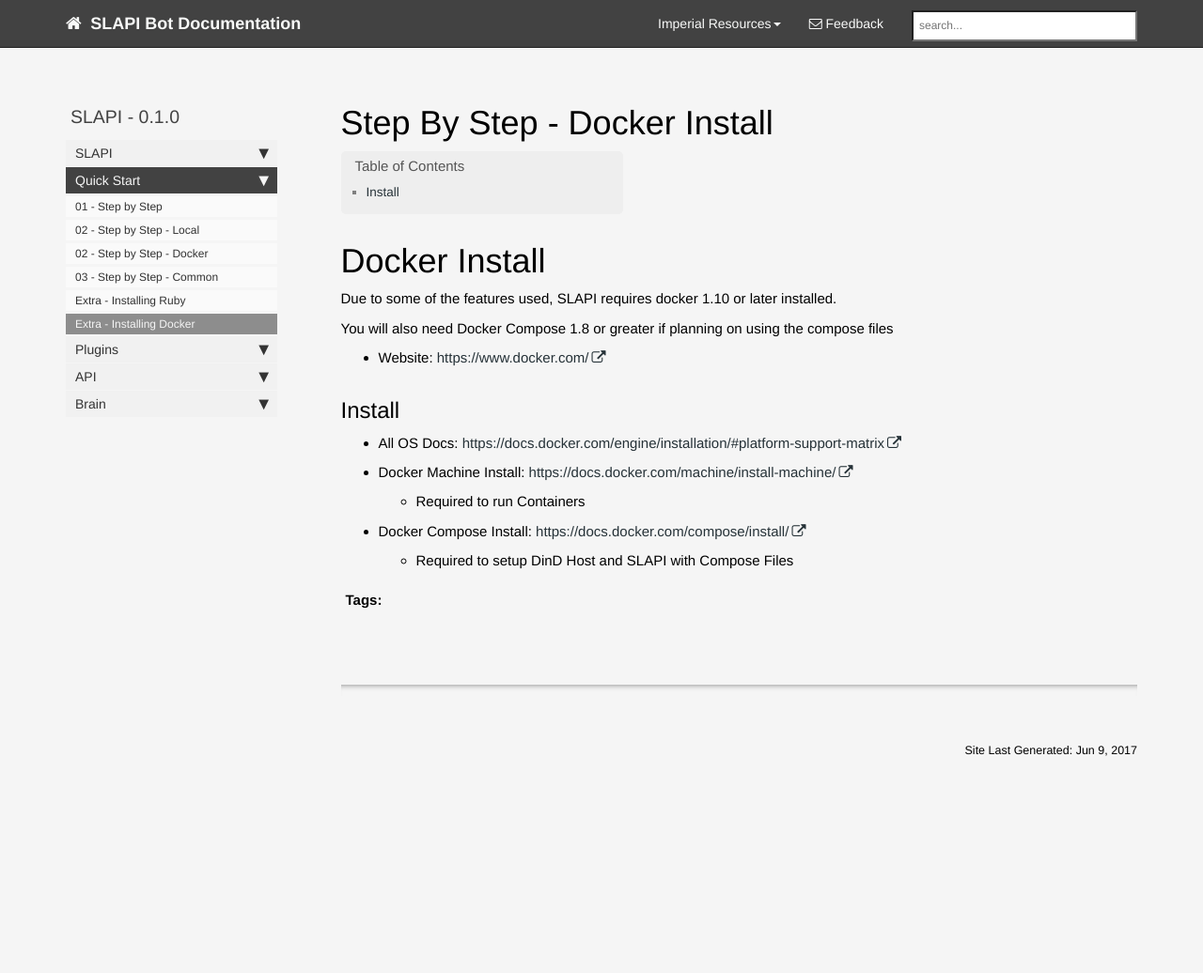
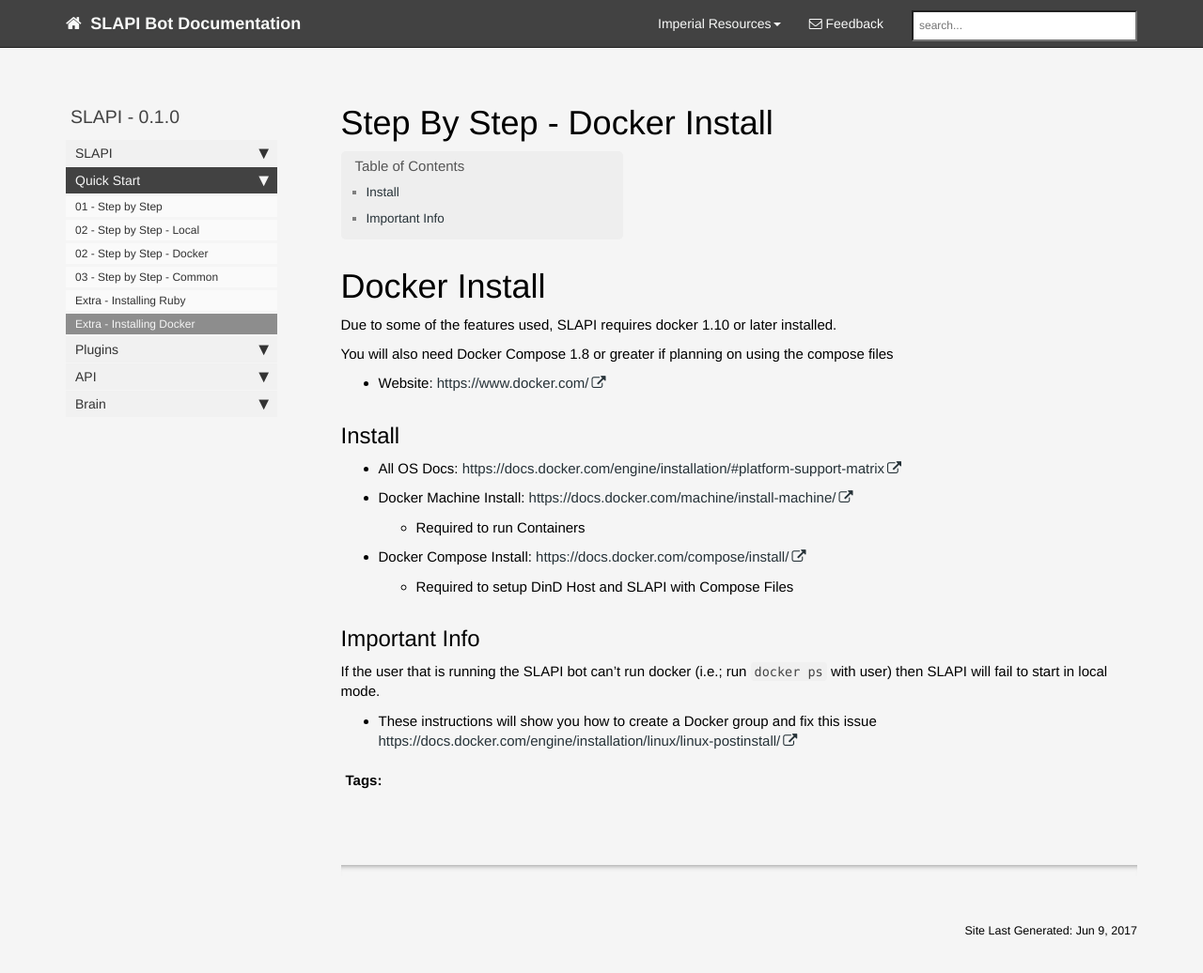
Before and after one commit to ImperialLabs/ImperialLabs.github.io, a Jekyll site: the page built from pages/quick_start/docker_install.md, in a window 1280 px wide and 1061 px high. Shown: the top 1036 px of the window at 94% size. Built offline with Jekyll 4.4.1, drawn with Linux system fonts in a browser that asks for light colours; nearby versions of some CDN libraries; comment, search, counter and statistics services are not loaded.

Commit message:
adding clarifcations

```diff
--- a/pages/quick_start/docker_install.md
+++ b/pages/quick_start/docker_install.md
@@ -27,4 +27,10 @@
 -   Docker Compose Install: <https://docs.docker.com/compose/install/>
     -   Required to setup DinD Host and SLAPI with Compose Files
 
+## Important Info
+
+If the user that is running the SLAPI bot can't run docker (i.e.; run `docker ps` with user) then SLAPI will fail to start in local mode.
+
+-   These instructions will show you how to create a Docker group and fix this issue <https://docs.docker.com/engine/installation/linux/linux-postinstall/>
+
 {% include links.html %}
```
Also changed, not shown: pages/quick_start/common_start.md (+1 -0 lines).
